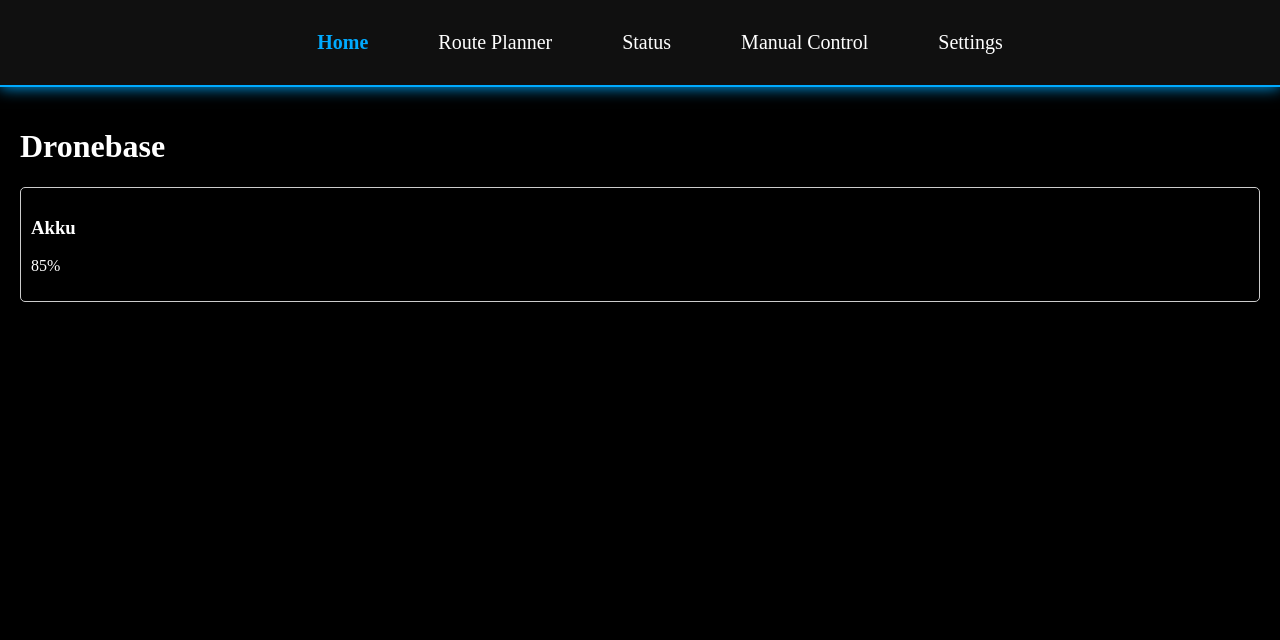
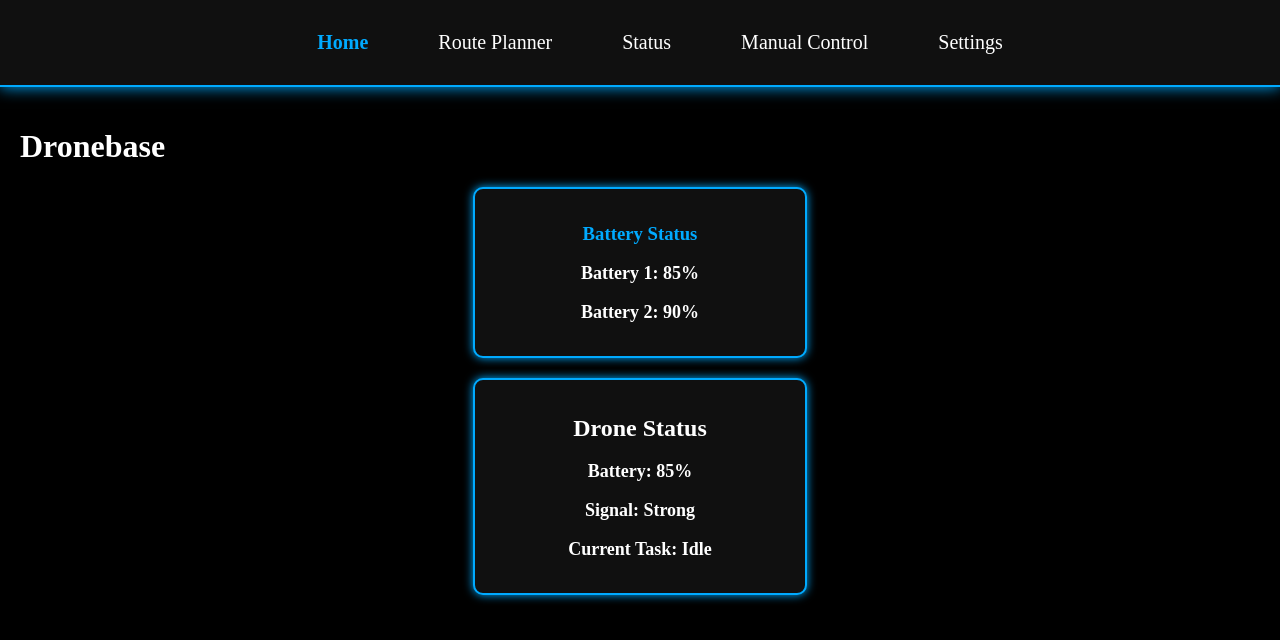
Before and after one commit to TuomasJurvansuu/Demola-Designing-Dronebase-2-Group-7, a React (Create React App) app in the folder demola-drone-ui/: page / in a window 1280 px wide. Shown: the top 640 px of the page. Built offline with nearby package versions, Linux system fonts and the light colour scheme.

Commit message:
Css muutokset ja 2 akku lisätty

```diff
--- a/demola-drone-ui/src/components/BatteryStatus.js
+++ b/demola-drone-ui/src/components/BatteryStatus.js
@@ -1,10 +1,12 @@
 import React from "react";
+import "../styles/batterystatus.css";
 
-export default function BatteryStatus({ level }) {
+export default function BatteryStatus({ level1, level2 }) {
   return (
-    <div style={{ padding: "10px", border: "1px solid #ccc", borderRadius: "5px" }}>
-      <h3>Akku</h3>
-      <p>{level}%</p>
+    <div className="BatteryStatus">
+      <h3>Battery Status</h3>
+      <p>Battery 1: {level1}%</p>
+      <p>Battery 2: {level2}%</p>
     </div>
   );
 }
--- a/demola-drone-ui/src/components/DroneStatus.js
+++ b/demola-drone-ui/src/components/DroneStatus.js
@@ -0,0 +1,15 @@
+import React from "react";
+import "../styles/dronestatus.css";
+
+const DroneStatus = () => {
+  return (
+    <div className="Dronestatus">
+      <h2>Drone Status</h2>
+      <p>Battery: 85%</p>
+      <p>Signal: Strong</p>
+      <p>Current Task: Idle</p>
+    </div>
+  );
+};
+
+export default DroneStatus;
--- a/demola-drone-ui/src/pages/Home.js
+++ b/demola-drone-ui/src/pages/Home.js
@@ -1,13 +1,15 @@
 import React, { useState } from "react";
 import BatteryStatus from "../components/BatteryStatus";
+import DroneStatus from "../components/DroneStatus";
 
 export default function Home() {
-  const [battery] = useState(85); // Kovakoodattu akun taso
-
+  const [battery1] = useState(85); // Kovakoodattu akun taso
+  const [battery2] = useState(90); // Kovakoodattu akun taso
   return (
     <div style={{ padding: "20px" }}>
       <h1>Dronebase</h1>
-      <BatteryStatus level={battery} />
+      <BatteryStatus level1={battery1} level2={battery2} />
+      <DroneStatus />
     </div>
   );
 }
--- /dev/null
+++ b/demola-drone-ui/src/styles/batterystatus.css
@@ -0,0 +1,20 @@
+.BatteryStatus {
+    background-color: #101010;
+    padding: 15px;
+    border-radius: 10px;
+    box-shadow: 0px 0px 10px #00aaff;
+    width: 300px;
+    text-align: center;
+    margin: 20px auto;
+    border: 2px solid #00aaff;
+}
+
+.BatteryStatus h3 {
+    color: #00aaff;
+    margin-bottom: 10px;
+}
+
+.BatteryStatus p {
+    font-size: 18px;
+    font-weight: bold;
+}
--- /dev/null
+++ b/demola-drone-ui/src/styles/dronestatus.css
@@ -0,0 +1,19 @@
+.Dronestatus {
+    background-color: #101010;
+    padding: 15px;
+    border-radius: 10px;
+    box-shadow: 0px 0px 10px #00aaff;
+    width: 300px;
+    text-align: center;
+    margin: 20px auto;
+    border: 2px solid #00aaff;
+}
+.Dronestatus h3 {
+    color: #00aaff;
+    margin-bottom: 10px;
+}
+
+.Dronestatus p {
+    font-size: 18px;
+    font-weight: bold;
+}
```
